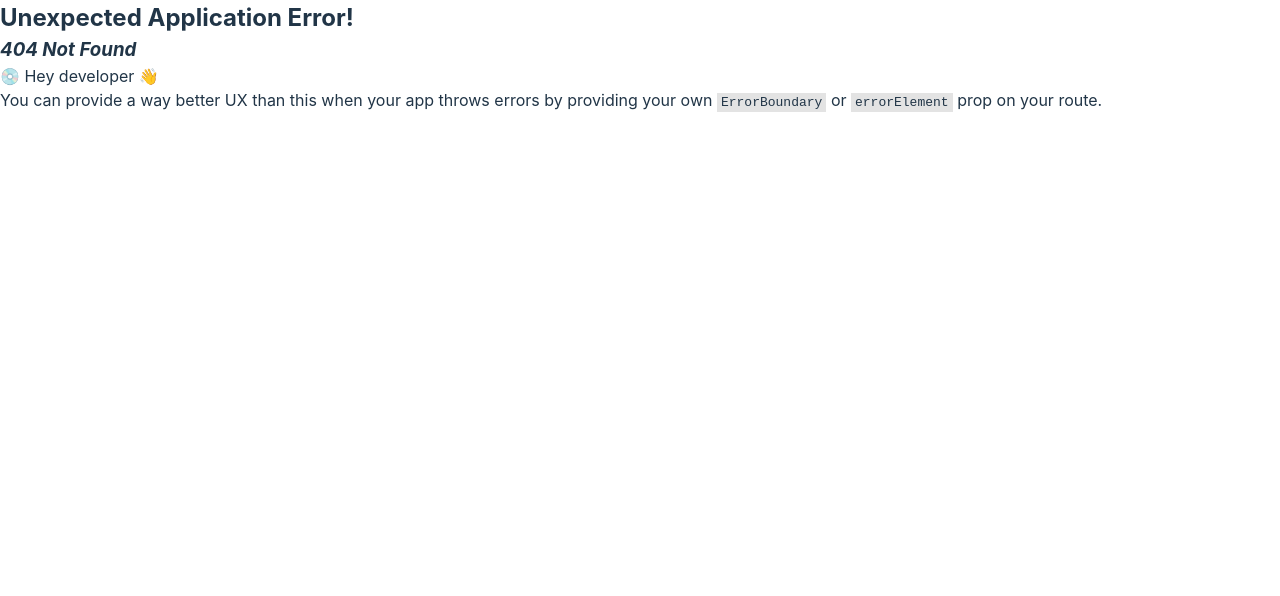
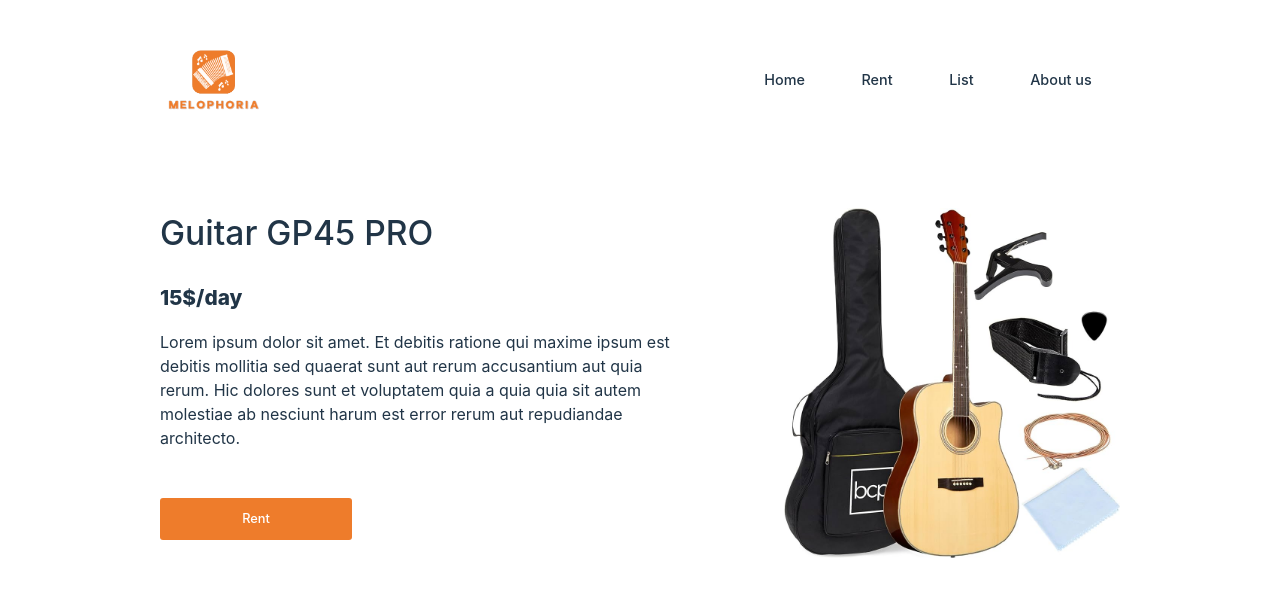
Before and after one commit to IkramMaizi/Melophoria-Website, a React (Vite) app: page /rent/1 in a window 1280 px wide. Before the commit this address had no page. Shown: the top 596 px of the page. Built offline with nearby package versions, Linux system fonts and the light colour scheme.

Commit message:
Rent detail page added

```diff
--- a/src/App.jsx
+++ b/src/App.jsx
@@ -3,11 +3,13 @@ import './App.css'
 import {createBrowserRouter, createRoutesFromElements, Route, RouterProvider} from "react-router-dom"
 import HomePage from './pages/HomePage'
 import RentPage from './pages/RentPage'
+import RentDetail from './pages/RentDetail.jsx'
 
 const router = createBrowserRouter(createRoutesFromElements(
   <>
   <Route path="/" element={<HomePage />} />
   <Route path="/rent" element={<RentPage />} />
+  <Route path="/rent/:id" element={<RentDetail />} />
   </>
 ))
 
--- a/src/components/InstrumentsCard.css
+++ b/src/components/InstrumentsCard.css
@@ -9,6 +9,8 @@
     border-radius: .8rem;
     overflow: hidden;
     border: 1px solid gray;
+    cursor: pointer;
+    color: #213547;
 }
 
 .card-details{
--- a/src/components/InstrumentsCard.jsx
+++ b/src/components/InstrumentsCard.jsx
@@ -1,8 +1,10 @@
 import React from 'react'
 import "./InstrumentsCard.css"
+import { Link } from 'react-router-dom'
 
 export default function InstrumentsCard(props) {
   return (
+    <Link to="1">
     <div className="instrument-card">
       <img src={props.inst.image} className="card--image" alt="" />
       <div className="card-details">
@@ -10,5 +12,6 @@ export default function InstrumentsCard(props) {
       <p>{props.inst.price}</p>
       </div>
       </div>
+      </Link>
   )
 }
--- a/src/components/navigation.css
+++ b/src/components/navigation.css
@@ -2,6 +2,7 @@
     /* background-color: rgb(161, 67, 0); */
     display: flex;
     justify-content: space-between;
+
 
   }
   .menu{
@@ -10,6 +11,7 @@
     list-style-type: none;
     justify-content: space-around;
     align-items: center;
+
   }
   .nav--elem{
     font-size: .9rem;
--- /dev/null
+++ b/src/pages/RentDetail.css
@@ -0,0 +1,45 @@
+.rent-detail--page{
+    display: flex;
+    flex-direction: column;
+    padding-inline: 10rem;
+    padding-top: 2rem;
+
+}
+
+.detail--section{
+    display: flex;
+    justify-content: space-between;
+    padding-block: 5rem;
+}
+
+.text--section{
+    width: 55%;
+
+}
+.text--section .name{
+    font-size: 2.1rem;
+    font-weight: 500;
+
+}
+.text--section .price{
+    font-size: 1.3rem;
+    font-weight: 800;
+    padding-top: 1.5rem;
+
+}
+.text--section .description{
+    font-size: 1rem;
+    padding-top: 1rem;
+    padding-bottom: 2rem;
+
+}
+
+.image--section{
+    width: 35%;
+
+
+}
+
+.detail--section Img{
+    width: 100%;
+}
--- /dev/null
+++ b/src/pages/RentDetail.jsx
@@ -0,0 +1,23 @@
+import React from 'react'
+import "./RentDetail.css"
+import Navigation from ".././components/navigation.jsx"
+import InstImg from "../assets/inst-img.jpg"
+import Button from ".././components/Button.jsx"
+
+export default function RentDetail() {
+  return (
+    <div className="rent-detail--page">
+        <Navigation />
+        <div className="detail--section">
+            <div className="text--section">
+            <h2 className="name">Guitar GP45 PRO</h2>
+            <h3 className="price">15$/day</h3>
+            <p className="description">Lorem ipsum dolor sit amet. Et debitis ratione qui maxime ipsum est debitis mollitia sed quaerat sunt aut rerum accusantium aut quia rerum. Hic dolores sunt et voluptatem quia a quia quia sit autem molestiae ab nesciunt harum est error rerum aut repudiandae architecto.</p>
+            <Button text="Rent" linkTo="/rent" />
+            </div>
+            <div className="image--section">
+            <img src={InstImg} alt="" /></div>
+        </div>
+    </div>
+  )
+}
--- a/src/pages/RentPage.css
+++ b/src/pages/RentPage.css
@@ -46,4 +46,5 @@ margin: 0;
     grid-template-columns: 1fr 1fr 1fr 1fr;
     column-gap: 20px;
     row-gap: 20px;
+    padding-bottom: 3rem;
 }
--- a/src/pages/RentPage.jsx
+++ b/src/pages/RentPage.jsx
@@ -9,42 +9,50 @@ export default function RentPage() {
   const [Instruments, SetInstruments] = React.useState([{
     name: "Piano original P12",
     price: "22$",
-    image: InstImg
+    image: InstImg,
+    description: "Instuments details here bla bla blaaa hdh ghe bc jzjkddnn nc dhh another text bla blaa hfdh "
   },
   {
     name: "Guitar GP45",
     price: "25$",
-    image: InstImg
+    image: InstImg,
+    description: "Instuments details here bla bla blaaa hdh ghe bc jzjkddnn nc dhh another text bla blaa hfdh "
   },
 {
   name: "Guitar GP45",
     price: "25$",
-    image: InstImg
+    image: InstImg,
+    description: "Instuments details here bla bla blaaa hdh ghe bc jzjkddnn nc dhh another text bla blaa hfdh "
 },
 {
   name: "Guitar GP45",
     price: "25$",
-    image: InstImg
+    image: InstImg,
+    description: "Instuments details here bla bla blaaa hdh ghe bc jzjkddnn nc dhh another text bla blaa hfdh "
 },
 {
   name: "Guitar GP45",
     price: "25$",
-    image: InstImg
+    image: InstImg,
+    description: "Instuments details here bla bla blaaa hdh ghe bc jzjkddnn nc dhh another text bla blaa hfdh "
 },
 {
   name: "Guitar GP45",
     price: "25$",
-    image: InstImg
+    image: InstImg,
+    description: "Instuments details here bla bla blaaa hdh ghe bc jzjkddnn nc dhh another text bla blaa hfdh "
 },
 {
   name: "Guitar GP45",
     price: "25$",
-    image: InstImg
+    image: InstImg,
+    description: "Instuments details here bla bla blaaa hdh ghe bc jzjkddnn nc dhh another text bla blaa hfdh "
 },
 {
   name: "Guitar GP45",
     price: "25$",
-    image: InstImg
+    image: InstImg,
+    description: "Instuments details here bla bla blaaa hdh ghe bc jzjkddnn nc dhh another text bla blaa hfdh "
 }])
 
   const InstrumentsCards= Instruments.map((inst) => (
```
